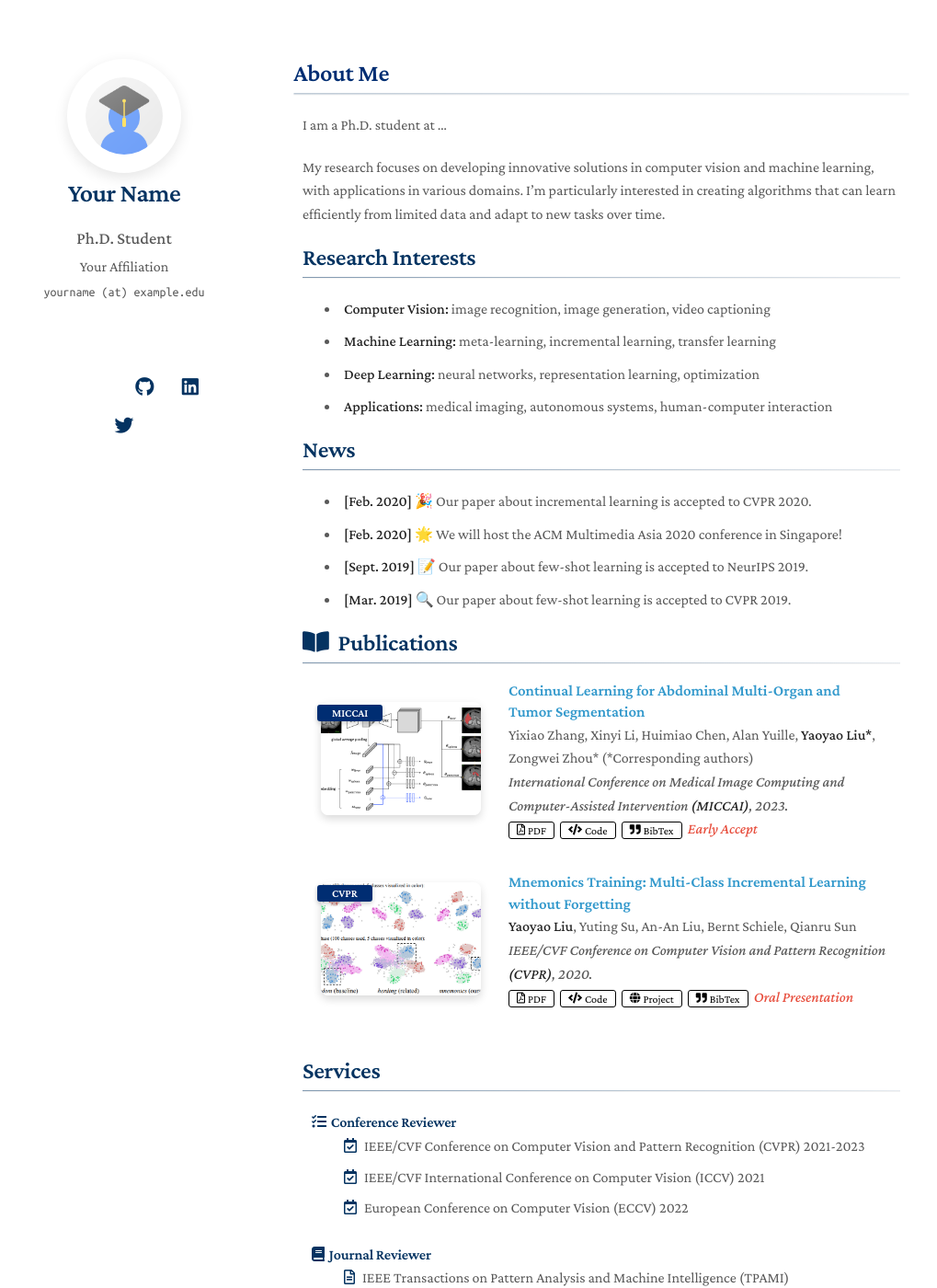
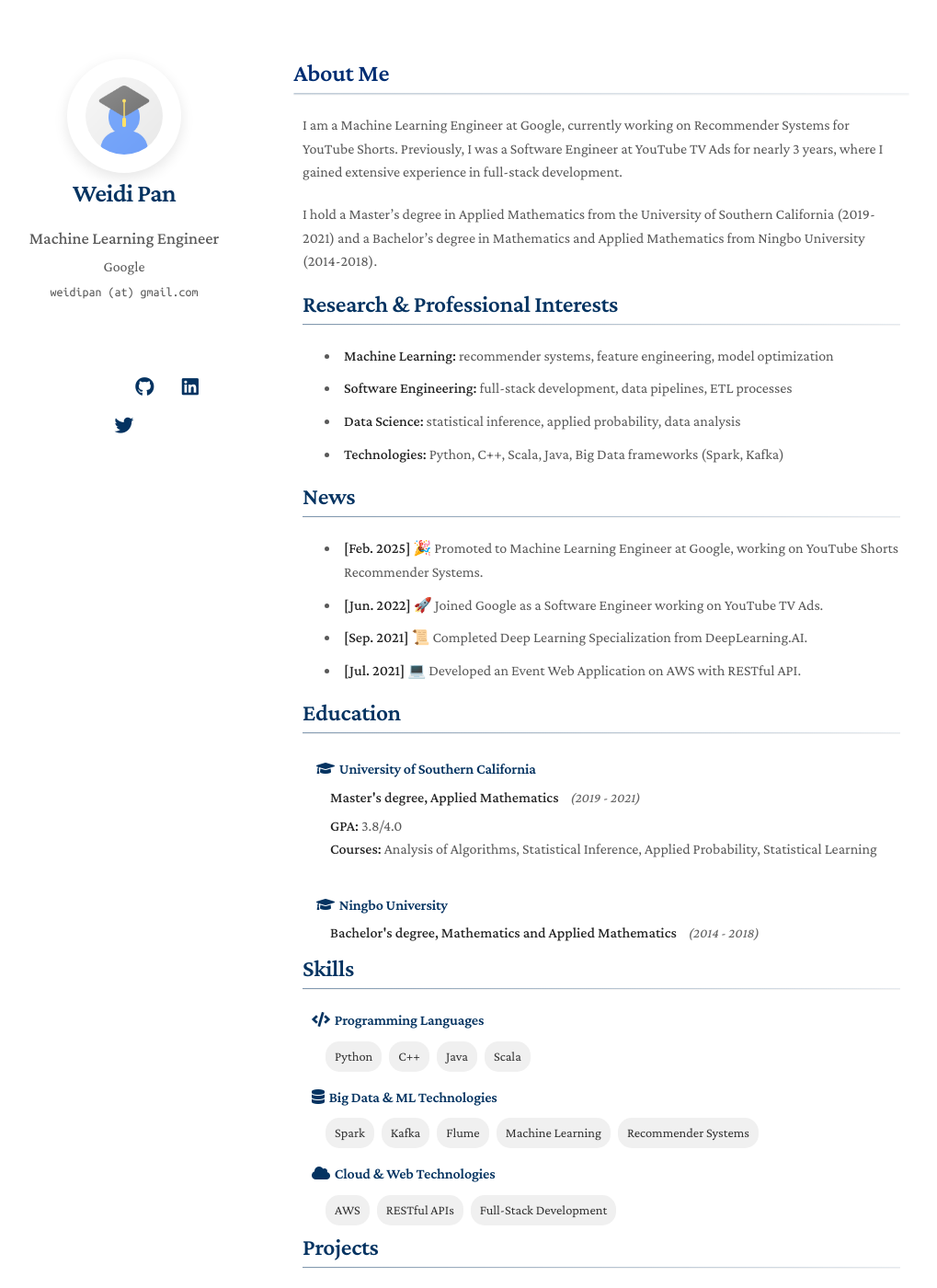
Before and after one commit to weidipan2022/weidipan2022.github.io, a Jekyll site: the page built from index.md, in a window 1280 px wide and 1400 px high. Shown: the whole window at 92% size, without its empty margins (141-1160 px from the left). Built offline with Jekyll 4.4.1, drawn with Linux system fonts in a browser that asks for light colours; nearby versions of some CDN libraries; a style sheet for code colours, icons or effects is not loaded; our own code applies the rules of GitHub Pages for plain Markdown files; some of the changed text lies outside the part shown.

Commit message:
Update website with latest LinkedIn information

```diff
--- a/_config.yml
+++ b/_config.yml
@@ -1,21 +1,21 @@
 # Basic Information
-title: Your Name
-position: Ph.D. Student
-affiliation: Your Affiliation
-email: yourname (at) example.edu
+title: Weidi Pan
+position: Machine Learning Engineer
+affiliation: Google
+email: weidipan (at) gmail.com
 
 # Search Engine Optimization (SEO)
 # The following information is used to improve the website traffic from search engines, e.g., Google.
-keywords: minimal light
-description: The Minimal Light is a simple and elegant jekyll theme for academic personal homepage.
-canonical: https://minimal-light-theme.yliu.me/
+keywords: Weidi Pan, Machine Learning Engineer, Google, YouTube, Recommender Systems, Software Engineer, Data Science
+description: Weidi Pan is a Machine Learning Engineer at Google working on Recommender Systems for YouTube Shorts.
+canonical: https://weidipan2022.github.io/
 
 # Links
 # If you don't need one of them, you may delete the corresponding line.
 google_scholar: https://scholar.google.com/
 cv_link: assets/files/curriculum_vitae.pdf
-github_link: https://github.com/
-linkedin: https://www.linkedin.com/
+github_link: https://github.com/weidipan2022
+linkedin: https://www.linkedin.com/in/weidipan2022/
 twitter: https://twitter.com/
 
 # Images (e.g., your profile picture and your website's favicon)
--- /dev/null
+++ b/_includes/education.md
@@ -0,0 +1,59 @@
+## Education
+
+<div class="education-section">
+  <div class="education-item">
+    <h4 style="margin:0 10px 5px; position: relative;">
+      <i class="fas fa-graduation-cap" style="margin-right: 5px; color: #043361;"></i>University of Southern California
+    </h4>
+    <p style="margin-left: 25px; margin-bottom: 5px;">
+      <strong>Master's degree, Applied Mathematics</strong>
+      <span class="education-date">(2019 - 2021)</span>
+    </p>
+    <p style="margin-left: 25px; margin-bottom: 15px;">
+      <strong>GPA:</strong> 3.8/4.0<br>
+      <strong>Courses:</strong> Analysis of Algorithms, Statistical Inference, Applied Probability, Statistical Learning
+    </p>
+  </div>
+
+  <div class="education-item">
+    <h4 style="margin:10px 10px 5px; position: relative;">
+      <i class="fas fa-graduation-cap" style="margin-right: 5px; color: #043361;"></i>Ningbo University
+    </h4>
+    <p style="margin-left: 25px; margin-bottom: 5px;">
+      <strong>Bachelor's degree, Mathematics and Applied Mathematics</strong>
+      <span class="education-date">(2014 - 2018)</span>
+    </p>
+  </div>
+</div>
+
+<style>
+@media (prefers-color-scheme: dark) {
+  .education-section i {
+    color: rgb(62, 183, 240) !important;
+  }
+}
+
+.education-section .education-item {
+  transition: transform 0.2s ease;
+  padding: 5px;
+  border-radius: 5px;
+}
+
+.education-section .education-item:hover {
+  transform: translateX(3px);
+  background-color: rgba(0, 0, 0, 0.02);
+}
+
+.education-date {
+  font-style: italic;
+  font-size: 0.9em;
+  color: #666;
+  margin-left: 10px;
+}
+
+@media (prefers-color-scheme: dark) {
+  .education-date {
+    color: #aaa;
+  }
+}
+</style>
--- /dev/null
+++ b/_includes/projects.md
@@ -0,0 +1,54 @@
+## Projects
+
+<div class="projects-section">
+  <div class="project-item">
+    <h4 style="margin:0 10px 5px; position: relative;">
+      <i class="fas fa-code-branch" style="margin-right: 5px; color: #043361;"></i>An Event Web Application on AWS
+    </h4>
+    <p style="margin-left: 25px; margin-bottom: 15px;">
+      Developed and deployed web services on AWS EC2 with RESTful API and Servlet in Java to handle HTTP requests and responses.
+      <span class="project-date">(July 2021)</span>
+    </p>
+  </div>
+
+  <div class="project-item">
+    <h4 style="margin:10px 10px 5px; position: relative;">
+      <i class="fas fa-code-branch" style="margin-right: 5px; color: #043361;"></i>An End-to-End Recommender System on AliCloud
+    </h4>
+    <p style="margin-left: 25px; margin-bottom: 15px;">
+      Developed a streaming data pipeline to respond to recommendation requests in real-time based on Scala and Spark, including using Flume for collecting logs, Kafka Streaming for data clearing and data preprocessing, and Spark streaming for stream processing.
+      <span class="project-date">(January - February 2021)</span>
+    </p>
+  </div>
+</div>
+
+<style>
+@media (prefers-color-scheme: dark) {
+  .projects-section i {
+    color: rgb(62, 183, 240) !important;
+  }
+}
+
+.projects-section .project-item {
+  transition: transform 0.2s ease;
+  padding: 5px;
+  border-radius: 5px;
+}
+
+.projects-section .project-item:hover {
+  transform: translateX(3px);
+  background-color: rgba(0, 0, 0, 0.02);
+}
+
+.project-date {
+  font-style: italic;
+  font-size: 0.9em;
+  color: #666;
+}
+
+@media (prefers-color-scheme: dark) {
+  .project-date {
+    color: #aaa;
+  }
+}
+</style>
--- a/_includes/services.md
+++ b/_includes/services.md
@@ -1,37 +1,55 @@
-## Services
+## Professional Experience & Achievements
 
 <div class="services-section">
   <h4 style="margin:0 10px 0; position: relative; display: inline-block;">
-    <i class="fas fa-tasks" style="margin-right: 5px; color: #043361;"></i>Conference Reviewer
+    <i class="fas fa-briefcase" style="margin-right: 5px; color: #043361;"></i>Work Experience
   </h4>
 
   <ul style="margin:0 0 15px; list-style-type: none;">
     <li>
-      <i class="far fa-calendar-check" style="margin-right: 5px; color: #043361;"></i>
-      <a href="http://cvpr2023.thecvf.com/"><autocolor>IEEE/CVF Conference on Computer Vision and Pattern Recognition (CVPR) 2021-2023</autocolor></a>
+      <i class="far fa-building" style="margin-right: 5px; color: #043361;"></i>
+      <autocolor>Machine Learning Engineer at Google (Feb 2025 - Present)</autocolor>
+      <div style="margin-left: 25px;">Working on Recommender System at YouTube Shorts</div>
     </li>
     <li>
-      <i class="far fa-calendar-check" style="margin-right: 5px; color: #043361;"></i>
-      <a href="http://iccv2021.thecvf.com/"><autocolor>IEEE/CVF International Conference on Computer Vision (ICCV) 2021</autocolor></a>
+      <i class="far fa-building" style="margin-right: 5px; color: #043361;"></i>
+      <autocolor>Software Engineer at Google (Jun 2022 - Feb 2025)</autocolor>
+      <div style="margin-left: 25px;">Full-stack engineer at YouTube TV Ads</div>
     </li>
     <li>
-      <i class="far fa-calendar-check" style="margin-right: 5px; color: #043361;"></i>
-      <a href="https://eccv2022.ecva.net/"><autocolor>European Conference on Computer Vision (ECCV) 2022</autocolor></a>
+      <i class="far fa-building" style="margin-right: 5px; color: #043361;"></i>
+      <autocolor>Machine Learning Engineer Intern at DiDi (Mar 2021 - Jul 2021)</autocolor>
+      <div style="margin-left: 25px;">Built data pipelines, performed feature engineering, and optimized models</div>
     </li>
   </ul>
 
   <h4 style="margin:10px 10px 0; position: relative; display: inline-block;">
-    <i class="fas fa-book" style="margin-right: 5px; color: #043361;"></i>Journal Reviewer
+    <i class="fas fa-award" style="margin-right: 5px; color: #043361;"></i>Awards & Honors
+  </h4>
+
+  <ul style="margin:0 0 15px; list-style-type: none;">
+    <li>
+      <i class="far fa-star" style="margin-right: 5px; color: #043361;"></i>
+      <autocolor>China Undergraduate Mathematical Contest in Modeling (CUMCM), First Prize and Outstanding Paper (Sep 2017)</autocolor>
+    </li>
+    <li>
+      <i class="far fa-star" style="margin-right: 5px; color: #043361;"></i>
+      <autocolor>"Teddy Cup" Big Data Mining Race, Second Prize (Apr 2017)</autocolor>
+    </li>
+  </ul>
+
+  <h4 style="margin:10px 10px 0; position: relative; display: inline-block;">
+    <i class="fas fa-certificate" style="margin-right: 5px; color: #043361;"></i>Certifications
   </h4>
 
   <ul style="margin:0 0 20px; list-style-type: none;">
     <li>
-      <i class="far fa-file-alt" style="margin-right: 5px; color: #043361;"></i>
-      <a href="https://www.computer.org/csdl/journal/tp"><autocolor>IEEE Transactions on Pattern Analysis and Machine Intelligence (TPAMI)</autocolor></a>
+      <i class="far fa-file-certificate" style="margin-right: 5px; color: #043361;"></i>
+      <autocolor>Deep Learning Specialization, DeepLearning.AI (Sep 2021)</autocolor>
     </li>
     <li>
-      <i class="far fa-file-alt" style="margin-right: 5px; color: #043361;"></i>
-      <a href="https://www.springer.com/journal/11263"><autocolor>International Journal of Computer Vision (IJCV)</autocolor></a>
+      <i class="far fa-file-certificate" style="margin-right: 5px; color: #043361;"></i>
+      <autocolor>Sequence Models, DeepLearning.AI (Sep 2021)</autocolor>
     </li>
   </ul>
 </div>
--- /dev/null
+++ b/_includes/skills.md
@@ -0,0 +1,83 @@
+## Skills
+
+<div class="skills-section">
+  <div class="skill-category">
+    <h4 style="margin:0 10px 10px; position: relative;">
+      <i class="fas fa-code" style="margin-right: 5px; color: #043361;"></i>Programming Languages
+    </h4>
+    <div class="skill-tags">
+      <span class="skill-tag">Python</span>
+      <span class="skill-tag">C++</span>
+      <span class="skill-tag">Java</span>
+      <span class="skill-tag">Scala</span>
+    </div>
+  </div>
+
+  <div class="skill-category">
+    <h4 style="margin:15px 10px 10px; position: relative;">
+      <i class="fas fa-database" style="margin-right: 5px; color: #043361;"></i>Big Data & ML Technologies
+    </h4>
+    <div class="skill-tags">
+      <span class="skill-tag">Spark</span>
+      <span class="skill-tag">Kafka</span>
+      <span class="skill-tag">Flume</span>
+      <span class="skill-tag">Machine Learning</span>
+      <span class="skill-tag">Recommender Systems</span>
+    </div>
+  </div>
+
+  <div class="skill-category">
+    <h4 style="margin:15px 10px 10px; position: relative;">
+      <i class="fas fa-cloud" style="margin-right: 5px; color: #043361;"></i>Cloud & Web Technologies
+    </h4>
+    <div class="skill-tags">
+      <span class="skill-tag">AWS</span>
+      <span class="skill-tag">RESTful APIs</span>
+      <span class="skill-tag">Full-Stack Development</span>
+    </div>
+  </div>
+</div>
+
+<style>
+@media (prefers-color-scheme: dark) {
+  .skills-section i {
+    color: rgb(62, 183, 240) !important;
+  }
+}
+
+.skills-section .skill-category {
+  margin-bottom: 10px;
+}
+
+.skill-tags {
+  display: flex;
+  flex-wrap: wrap;
+  gap: 8px;
+  margin-left: 25px;
+}
+
+.skill-tag {
+  background-color: #f0f0f0;
+  color: #333;
+  padding: 5px 10px;
+  border-radius: 15px;
+  font-size: 0.9em;
+  transition: all 0.2s ease;
+}
+
+.skill-tag:hover {
+  transform: translateY(-2px);
+  box-shadow: 0 2px 5px rgba(0,0,0,0.1);
+}
+
+@media (prefers-color-scheme: dark) {
+  .skill-tag {
+    background-color: #2a2a2a;
+    color: #e0e0e0;
+  }
+
+  .skill-tag:hover {
+    box-shadow: 0 2px 5px rgba(0,0,0,0.3);
+  }
+}
+</style>
--- a/index.md
+++ b/index.md
@@ -4,23 +4,29 @@
 
 ## About Me
 
-I am a Ph.D. student at ...
+I am a Machine Learning Engineer at Google, currently working on Recommender Systems for YouTube Shorts. Previously, I was a Software Engineer at YouTube TV Ads for nearly 3 years, where I gained extensive experience in full-stack development.
 
-My research focuses on developing innovative solutions in computer vision and machine learning, with applications in various domains. I'm particularly interested in creating algorithms that can learn efficiently from limited data and adapt to new tasks over time.
+I hold a Master's degree in Applied Mathematics from the University of Southern California (2019-2021) and a Bachelor's degree in Mathematics and Applied Mathematics from Ningbo University (2014-2018).
 
-## Research Interests
+## Research & Professional Interests
 
-- **Computer Vision:** image recognition, image generation, video captioning
-- **Machine Learning:** meta-learning, incremental learning, transfer learning
-- **Deep Learning:** neural networks, representation learning, optimization
-- **Applications:** medical imaging, autonomous systems, human-computer interaction
+- **Machine Learning:** recommender systems, feature engineering, model optimization
+- **Software Engineering:** full-stack development, data pipelines, ETL processes
+- **Data Science:** statistical inference, applied probability, data analysis
+- **Technologies:** Python, C++, Scala, Java, Big Data frameworks (Spark, Kafka)
 
 ## News
 
-- **[Feb. 2020]** 🎉 Our paper about incremental learning is accepted to CVPR 2020.
-- **[Feb. 2020]** 🌟 We will host the ACM Multimedia Asia 2020 conference in Singapore!
-- **[Sept. 2019]** 📝 Our paper about few-shot learning is accepted to NeurIPS 2019.
-- **[Mar. 2019]** 🔍 Our paper about few-shot learning is accepted to CVPR 2019.
+- **[Feb. 2025]** 🎉 Promoted to Machine Learning Engineer at Google, working on YouTube Shorts Recommender Systems.
+- **[Jun. 2022]** 🚀 Joined Google as a Software Engineer working on YouTube TV Ads.
+- **[Sep. 2021]** 📜 Completed Deep Learning Specialization from DeepLearning.AI.
+- **[Jul. 2021]** 💻 Developed an Event Web Application on AWS with RESTful API.
+
+{% include_relative _includes/education.md %}
+
+{% include_relative _includes/skills.md %}
+
+{% include_relative _includes/projects.md %}
 
 {% include_relative _includes/publications.md %}
 
```
Also changed, not shown: _data/publications.yml (+7 -0 lines).
